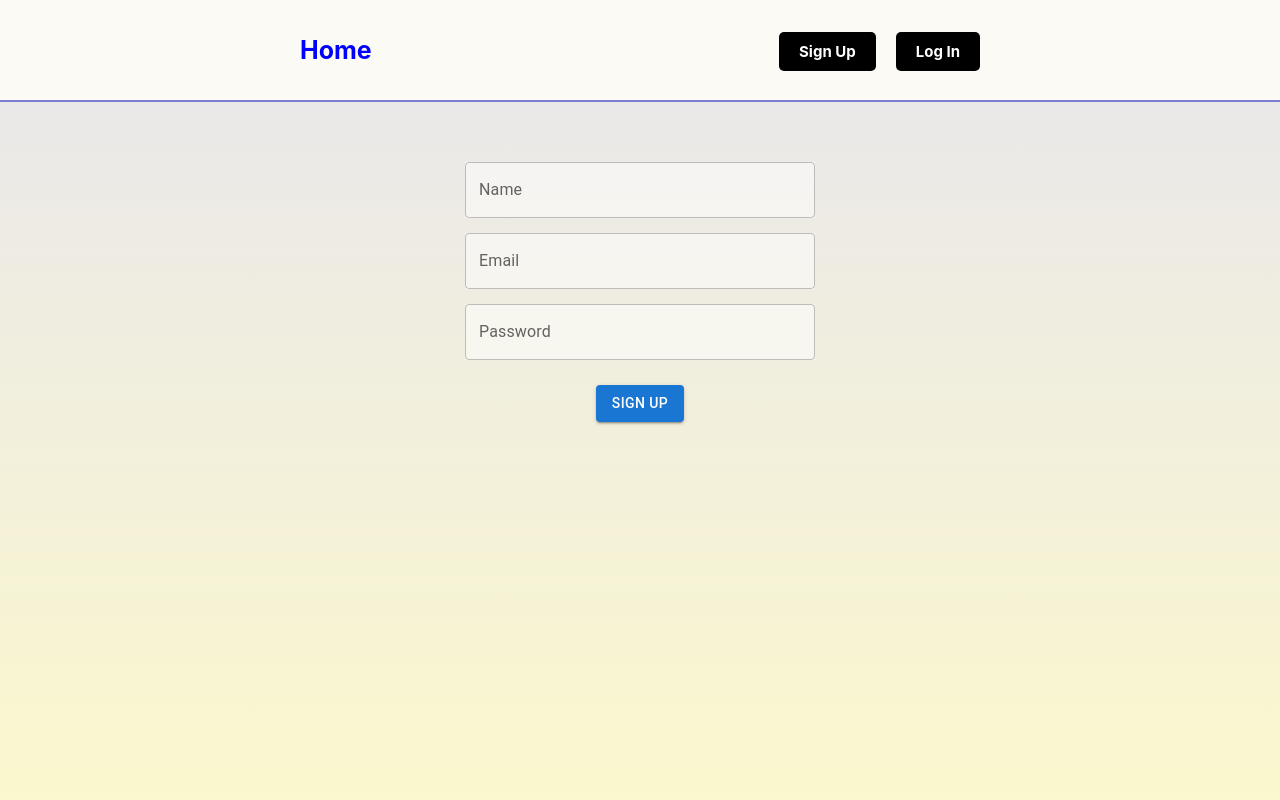
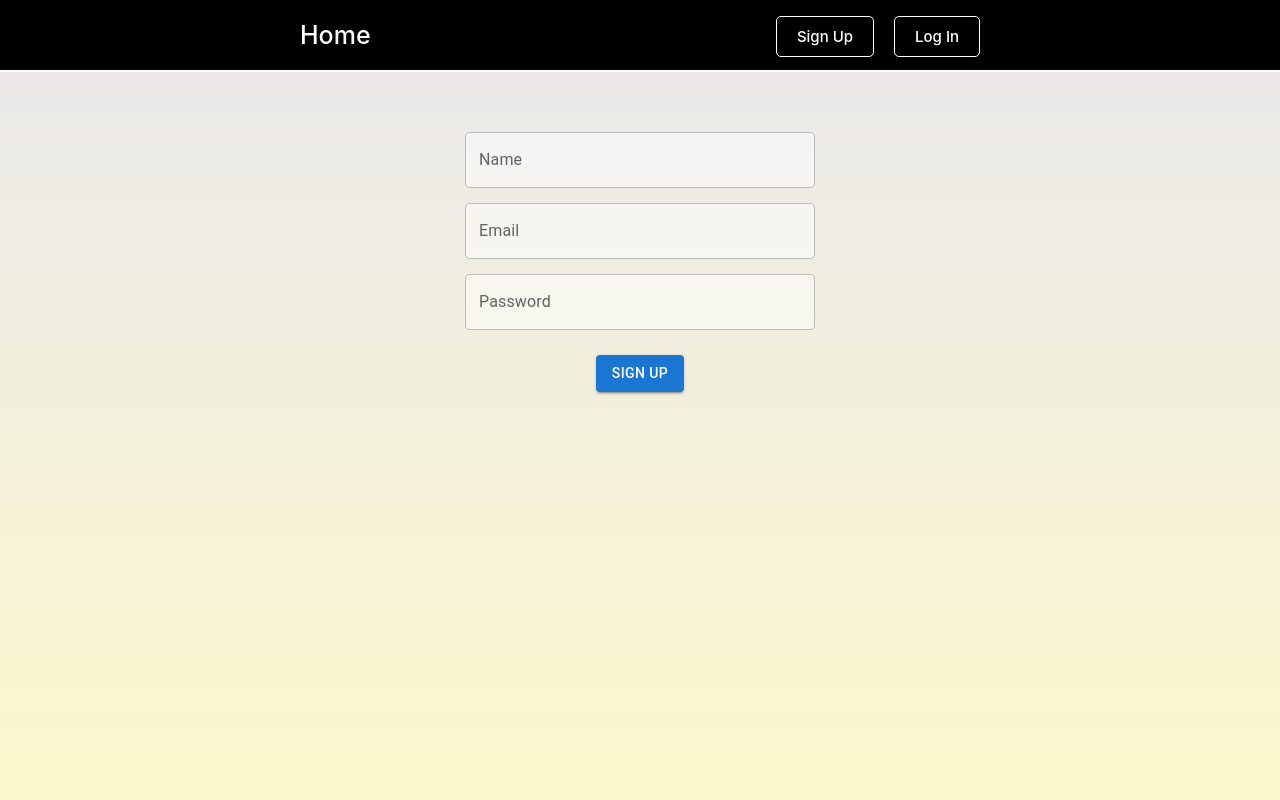
Before and after one commit to Himadieiev/phonebook-app, a React (Create React App) app: page /phonebook-app/register in a window 1280 px wide. Shown: the top 800 px of the page. Built offline with nearby package versions, Linux system fonts and the light colour scheme.

Commit message:
updated styles

```diff
--- a/src/components/ContactForm/ContactForm.module.css
+++ b/src/components/ContactForm/ContactForm.module.css
@@ -10,11 +10,12 @@
   display: block;
   font-size: 15px;
   font-weight: 600;
+  color: white;
 }
 
 .input {
   margin-top: 3px;
-  border: 2px solid #595858;
+  border: 2px solid white;
   border-radius: 5px;
   padding: 2px 5px;
   width: 280px;
--- a/src/components/ElementContacts/ElementContacts.module.css
+++ b/src/components/ElementContacts/ElementContacts.module.css
@@ -7,9 +7,10 @@
   margin-right: auto;
   width: 280px;
   height: 30px;
-  border: 2px solid #595858;
+  border: 2px solid white;
   border-radius: 5px;
   padding: 2px 5px;
+  color: white;
 }
 
 @media screen and (min-width: 768px) {
@@ -57,6 +58,6 @@
 }
 
 .icon {
-  fill: darkblue;
+  fill: grey;
   cursor: pointer;
 }
--- a/src/components/Filter/Filter.module.css
+++ b/src/components/Filter/Filter.module.css
@@ -17,13 +17,14 @@
 .label {
   font-size: 15px;
   font-weight: 600;
+  color: white;
 }
 
 .input {
   width: 280px;
   height: 30px;
   margin-top: 3px;
-  border: 2px solid #595858;
+  border: 2px solid white;
   border-radius: 5px;
   padding: 2px 5px;
   margin-bottom: 30px;
--- a/src/components/Header/Header.jsx
+++ b/src/components/Header/Header.jsx
@@ -1,4 +1,4 @@
-import { NavLink } from 'react-router-dom';
+import { NavLink, useLocation } from 'react-router-dom';
 import React from 'react';
 import { useSelector } from 'react-redux';
 
@@ -8,16 +8,27 @@ import authSelectors from 'redux/Auth/selectors';
 
 const Header = () => {
   const isLoggedIn = useSelector(authSelectors.getIsLoggedIn);
+  const location = useLocation();
 
   return (
     <header className={css.header}>
       <div className={css.container}>
         <nav className={css.navigation}>
-          <NavLink to="/" className={css.link}>
+          <NavLink
+            to="/"
+            className={location.pathname === '/' ? `${css.link} ${css.activeLink}` : css.link}
+          >
             Home
           </NavLink>
           {isLoggedIn && (
-            <NavLink to="/contacts" className={`${css.link} ${css.linkContacts}`}>
+            <NavLink
+              to="/contacts"
+              className={
+                location.pathname === '/contacts'
+                  ? `${css.link} ${css.linkContacts} ${css.activeLink}`
+                  : `${css.link} ${css.linkContacts}`
+              }
+            >
               Contacts
             </NavLink>
           )}
--- a/src/components/Header/Header.module.css
+++ b/src/components/Header/Header.module.css
@@ -9,28 +9,28 @@
   align-items: center;
   justify-content: center;
   padding: 10px 10px;
-  font-weight: 700;
-  color: blue;
+  font-weight: 500;
 }
 
 @media screen and (min-width: 768px) {
   .navigation {
     font-size: 16px;
-    padding: 20px 100px;
+    padding: 15px 100px;
   }
 }
 
 @media screen and (min-width: 1200px) {
   .navigation {
     font-size: 18px;
-    padding: 35px 300px;
+    padding: 20px 300px;
   }
 }
 
 .link {
+  color: white;
+  font-size: 16px;
   text-decoration: none;
-  color: blue;
-  font-size: 16px;
+  transition: all 0.3s linear;
 }
 
 @media screen and (min-width: 768px) {
@@ -40,11 +40,11 @@
 }
 
 .link:active {
-  color: black;
+  color: grey;
 }
 
 .link:hover {
-  color: black;
+  color: grey;
 }
 
 .linkContacts {
@@ -84,23 +84,25 @@
 }
 
 .header {
-  border-bottom: 2px solid rgb(124, 124, 210);
-  background-color: rgba(247, 246, 235, 0.5);
+  border-bottom: 2px solid white;
+  background-color: black;
 }
 
 .linkSignUp,
 .linkLogin {
-  border-radius: 5px;
   background-color: black;
   padding: 5px 10px;
   color: white;
-  font-size: 15px;
+  font-size: 13px;
+  border-radius: 5px;
+  border: 1px solid white;
 }
 
 @media screen and (min-width: 768px) {
   .linkLogin,
   .linkSignUp {
     padding: 10px 20px;
+    font-size: 15px;
   }
 }
 
@@ -111,3 +113,7 @@
   background-color: blue;
   color: white;
 }
+
+.activeLink {
+  text-decoration: underline;
+}
--- a/src/components/UserMenu/UserMenu.jsx
+++ b/src/components/UserMenu/UserMenu.jsx
@@ -1,6 +1,5 @@
 import { useDispatch } from 'react-redux';
 // import { useSelector } from 'react-redux';
-import { Button } from '@mui/material';
 
 import css from './UserMenu.module.css';
 // import authSelectors from 'redux/Auth/selectors';
@@ -15,15 +14,9 @@ const UserMenu = () => {
       <p className={css.welcome}>
         Welcome, <span className={css.name}>{/* {user.name} */}Guest</span>
       </p>
-      <Button
-        type="button"
-        variant="contained"
-        color="primary"
-        className={css.button}
-        onClick={() => dispatch(logoutThunk())}
-      >
+      <button type="button" className={css.button} onClick={() => dispatch(logoutThunk())}>
         Log Out
-      </Button>
+      </button>
     </div>
   );
 };
--- a/src/components/UserMenu/UserMenu.module.css
+++ b/src/components/UserMenu/UserMenu.module.css
@@ -7,6 +7,7 @@
 
 .welcome {
   margin-right: 7px;
+  color: white;
 }
 
 @media screen and (max-width: 767px) {
@@ -29,18 +30,31 @@
 }
 
 .name {
-  color: black;
+  color: white;
 }
 
-@media screen and (max-width: 767px) {
+.button {
+  display: flex;
+  align-items: center;
+  justify-content: center;
+  border-radius: 5px;
+  border-color: white;
+  background-color: black;
+  padding: 5px 10px;
+  color: white;
+  font-size: 13px;
+  cursor: pointer;
+  transition: all 0.3s linear;
+}
+
+@media screen and (min-width: 768px) {
   .button {
-    font-size: 7px !important;
-    padding: 5px !important;
+    padding: 10px 20px;
+    font-size: 15px;
   }
 }
 
-@media screen and (min-width: 768px) and (max-width: 1200px) {
-  .button {
-    font-size: 10px !important;
-  }
+.button:hover,
+.button:focus {
+  background-color: blue;
 }
--- a/src/components/pages/Contacts/Contacts.jsx
+++ b/src/components/pages/Contacts/Contacts.jsx
@@ -5,12 +5,12 @@ import { ContactList } from 'components/ContactList/ContactList';
 
 export default function Contacts() {
   return (
-    <div className={css.contacts}>
+    <main className={css.contacts}>
       <h1 className={css.title}>Phonebook</h1>
       <ContactForm />
       <h2 className={css.subtitle}>Contacts</h2>
       <Filter />
       <ContactList />
-    </div>
+    </main>
   );
 }
--- a/src/components/pages/Contacts/Contacts.module.css
+++ b/src/components/pages/Contacts/Contacts.module.css
@@ -4,11 +4,7 @@
   padding-top: 20px;
   padding-bottom: 5px;
   text-align: center;
-  background-image: linear-gradient(
-    to bottom,
-    rgba(31, 31, 244, 0.5),
-    rgba(214, 210, 210, 0.5)
-  );
+  background-image: linear-gradient(to bottom, blue, darkblue);
   background-size: cover;
 }
 
@@ -28,6 +24,8 @@
 
 .title {
   font-size: 25px;
+  color: rgb(177, 176, 176);
+  text-decoration: underline;
 }
 
 @media screen and (min-width: 768px) {
@@ -44,6 +42,7 @@
 
 .subtitle {
   font-size: 20px;
+  color: rgb(177, 176, 176);
 }
 
 @media screen and (min-width: 768px) {
--- a/src/components/pages/Home/Home.module.css
+++ b/src/components/pages/Home/Home.module.css
@@ -6,7 +6,7 @@
   justify-content: center;
   padding-top: 150px;
   padding-bottom: 100px;
-  background-color: rgb(229, 227, 215);
+  background-color: black;
 }
 
 .textHome {
@@ -14,6 +14,7 @@
   font-size: 20px;
   font-weight: 700;
   text-align: center;
+  color: white;
 }
 
 @media screen and (min-width: 600px) {
@@ -56,6 +57,7 @@
   font-size: 12px;
   cursor: pointer;
   text-decoration: none;
+  transition: all 0.3s linear;
 }
 
 @media screen and (min-width: 768px) {
@@ -65,12 +67,14 @@
 }
 
 .btn:hover {
-  background-color: black;
+  background-color: white;
+  color: black;
 }
 
 .bottomText {
   font-size: 15px;
   font-weight: 500;
+  color: white;
 }
 
 .bottomLink {
```
